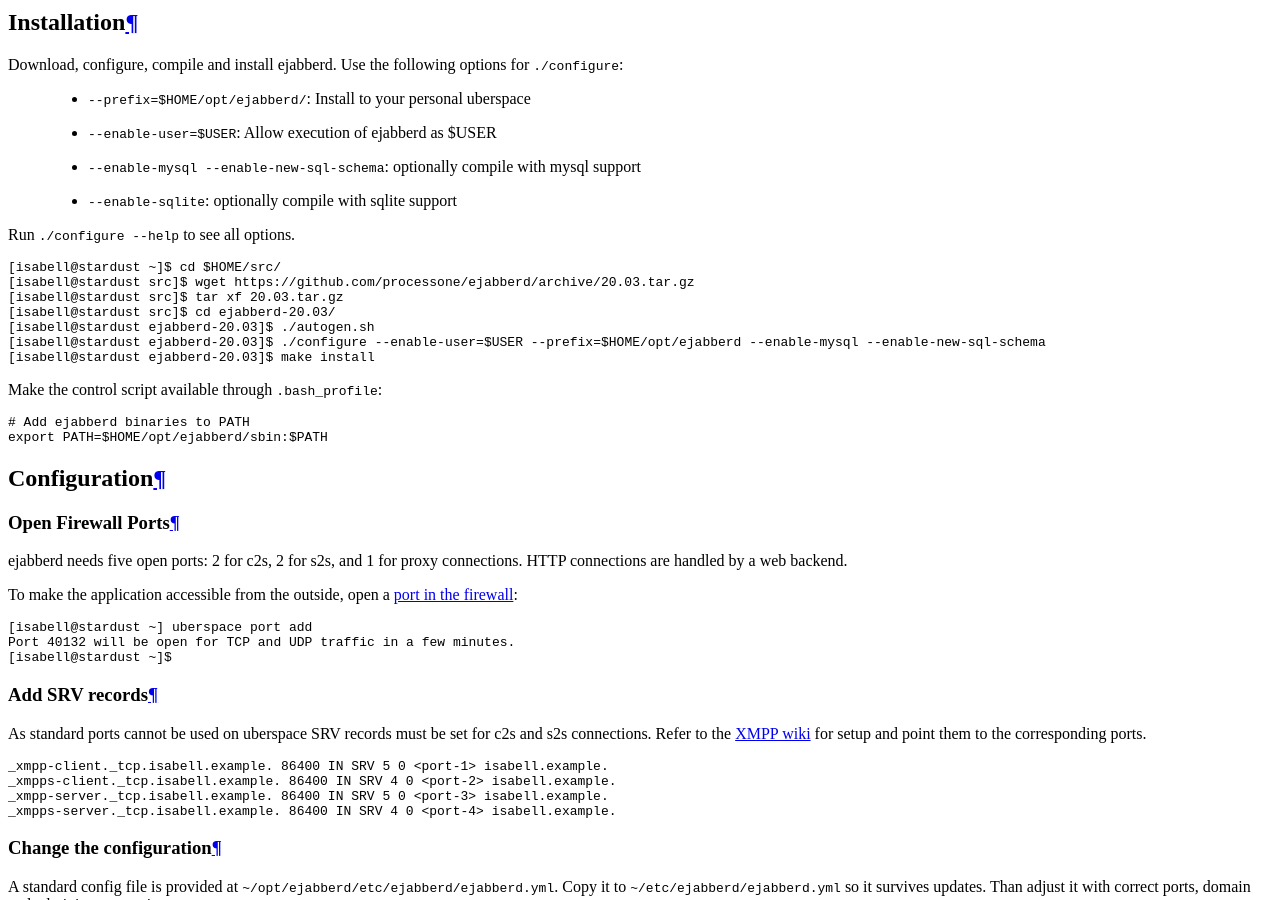
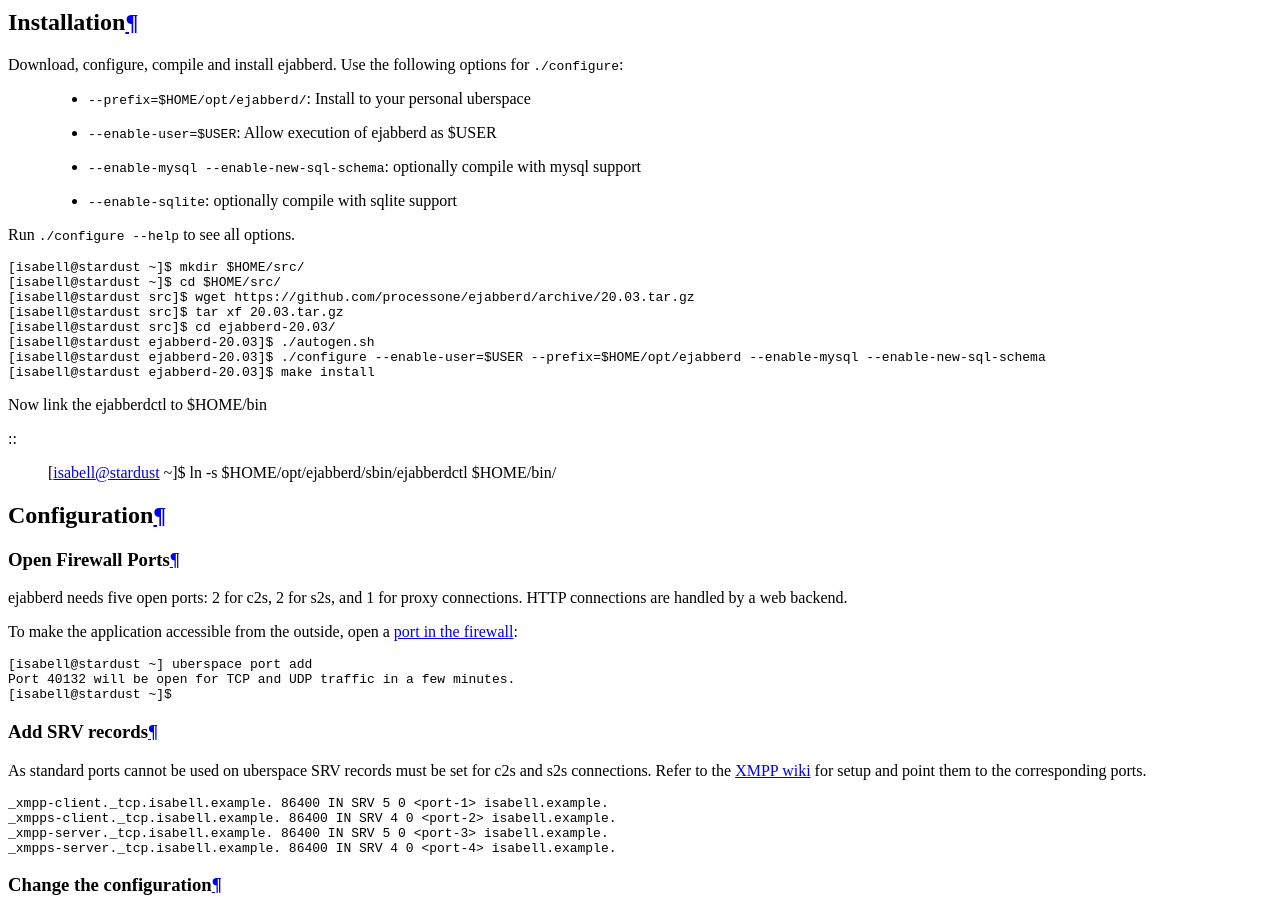
Before and after one commit to Uberspace/lab, a Sphinx documentation site: the page built from source/guide_ejabberd.rst, in a window 1280 px wide and 900 px high, scrolled down 4021 px. Built offline with Sphinx 7.4.7 and the Read the Docs theme 2.0.0, drawn with Linux system fonts in a browser that asks for light colours.

Commit message:
[ejabberd] resolve comments from luto
- added creation of $HOME/src/
- replaced adjusting of bash_profile with link to ~/bin

```diff
--- a/source/guide_ejabberd.rst
+++ b/source/guide_ejabberd.rst
@@ -73,6 +73,7 @@
 
 ::
 
+ [isabell@stardust ~]$ mkdir $HOME/src/
  [isabell@stardust ~]$ cd $HOME/src/
  [isabell@stardust src]$ wget https://github.com/processone/ejabberd/archive/20.03.tar.gz
  [isabell@stardust src]$ tar xf 20.03.tar.gz
@@ -81,13 +82,10 @@
  [isabell@stardust ejabberd-20.03]$ ./configure --enable-user=$USER --prefix=$HOME/opt/ejabberd --enable-mysql --enable-new-sql-schema
  [isabell@stardust ejabberd-20.03]$ make install
 
-Make the control script available through ``.bash_profile``:
+Now link the ejabberdctl to $HOME/bin
 
-.. code-block:: bash
-
- # Add ejabberd binaries to PATH
- export PATH=$HOME/opt/ejabberd/sbin:$PATH
-
+::
+ [isabell@stardust ~]$ ln -s $HOME/opt/ejabberd/sbin/ejabberdctl $HOME/bin/
 
 Configuration
 =============
```
